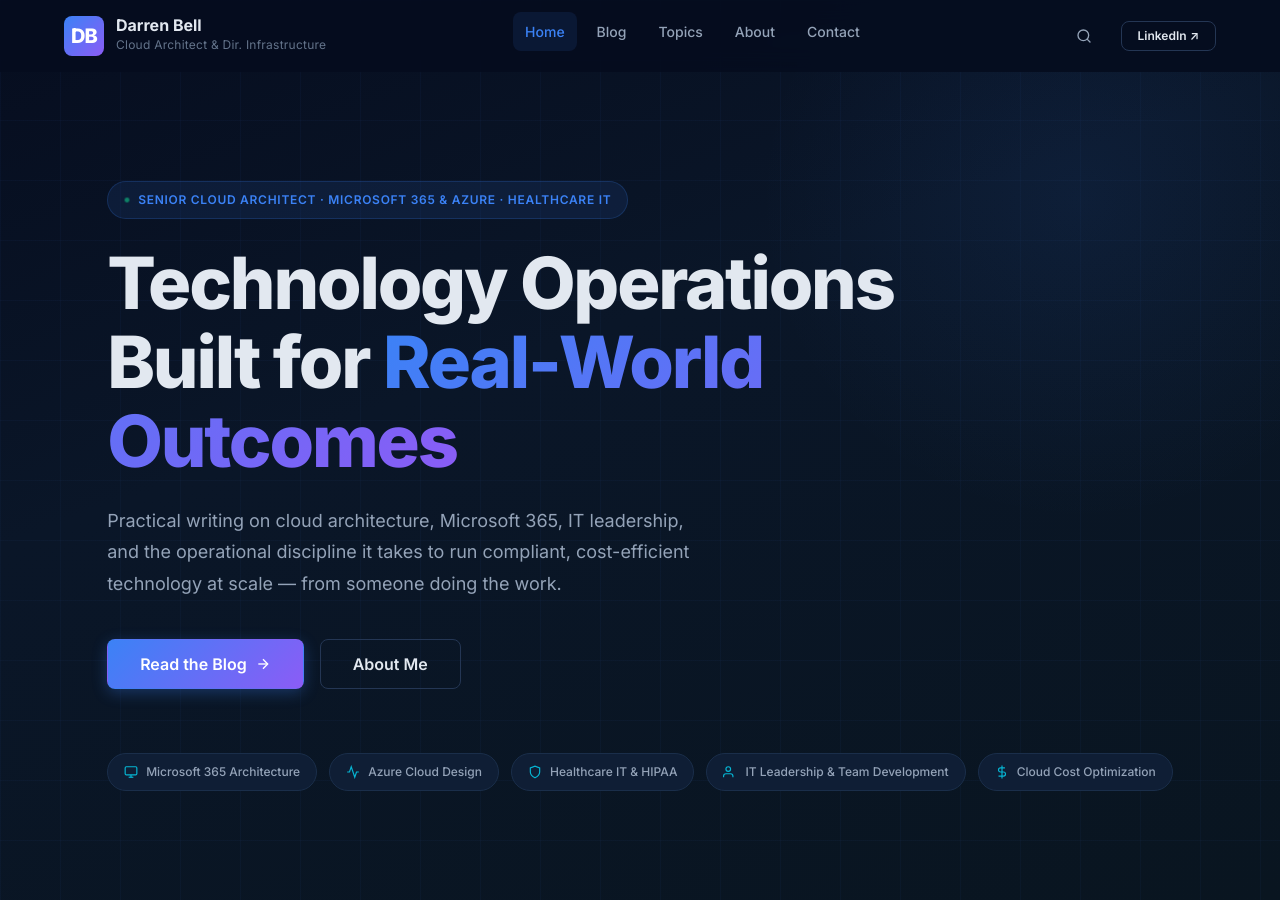
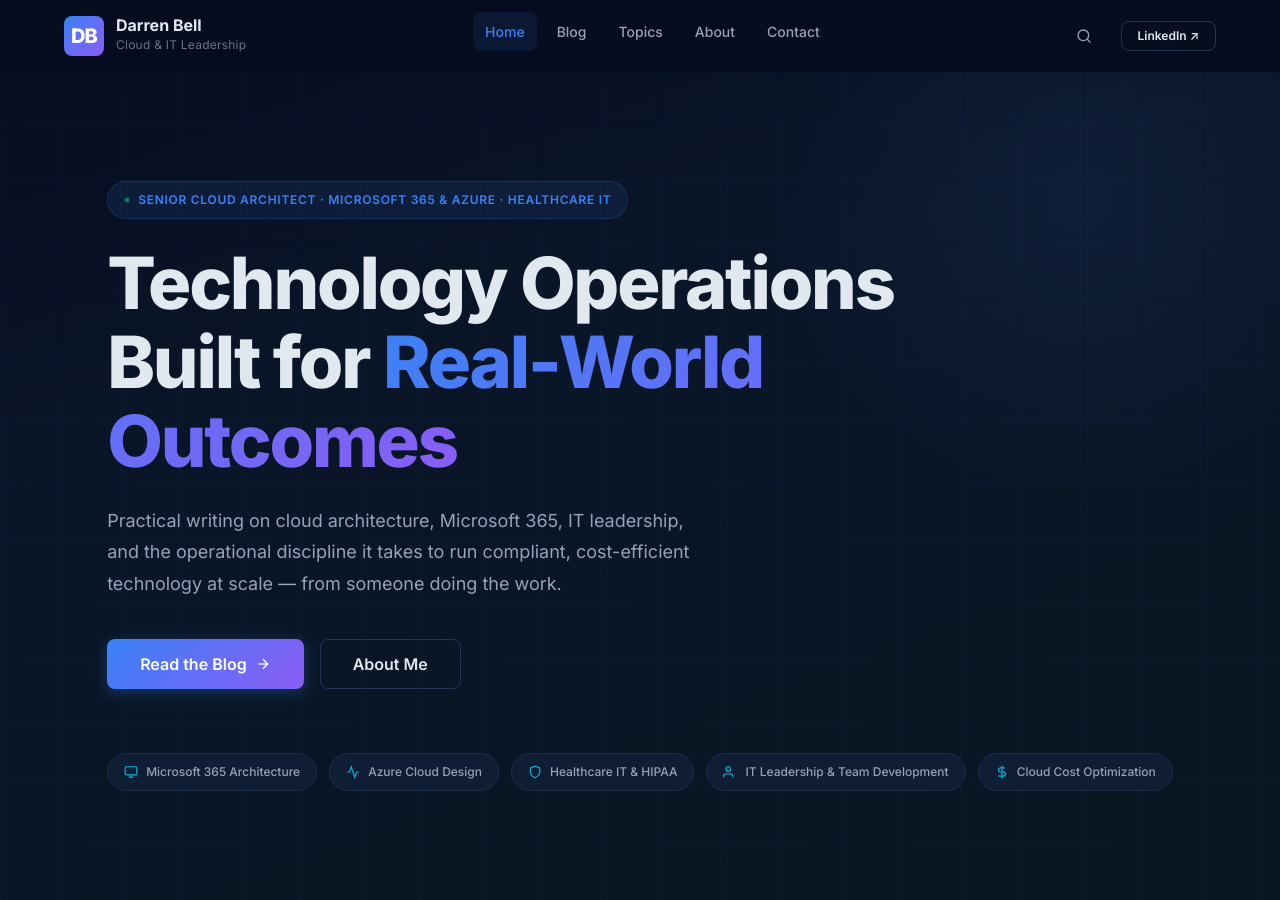
Before and after one commit to darrenbell09/DB_Blog, a Jekyll site: the page built from index.html, in a window 1280 px wide and 900 px high. Built offline with Jekyll 4.4.1, drawn with Linux system fonts in a browser that asks for light colours.

Commit message:
Fix nav subtitle: replace false Director title with 'Cloud & IT Leadership'
https://claude.ai/code/session_017PKE5vkCB3o9Qj9NWR6azF

```diff
--- a/_includes/header.html
+++ b/_includes/header.html
@@ -5,7 +5,7 @@
       <div class="nav-brand__logo">DB</div>
       <div class="nav-brand__text">
         <span class="nav-brand__name">{{ site.author.name }}</span>
-        <span class="nav-brand__role">Cloud Architect &amp; Dir. Infrastructure</span>
+        <span class="nav-brand__role">Cloud &amp; IT Leadership</span>
       </div>
     </a>
 
```
